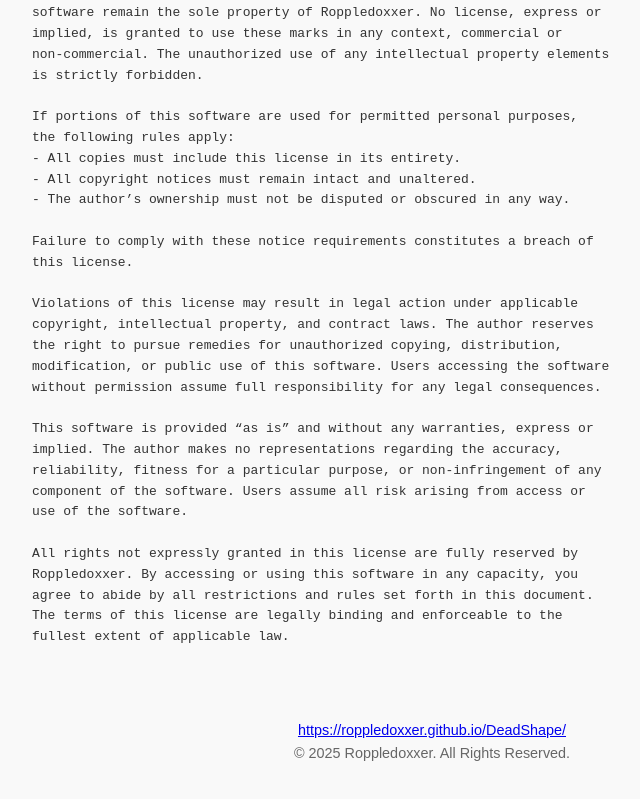
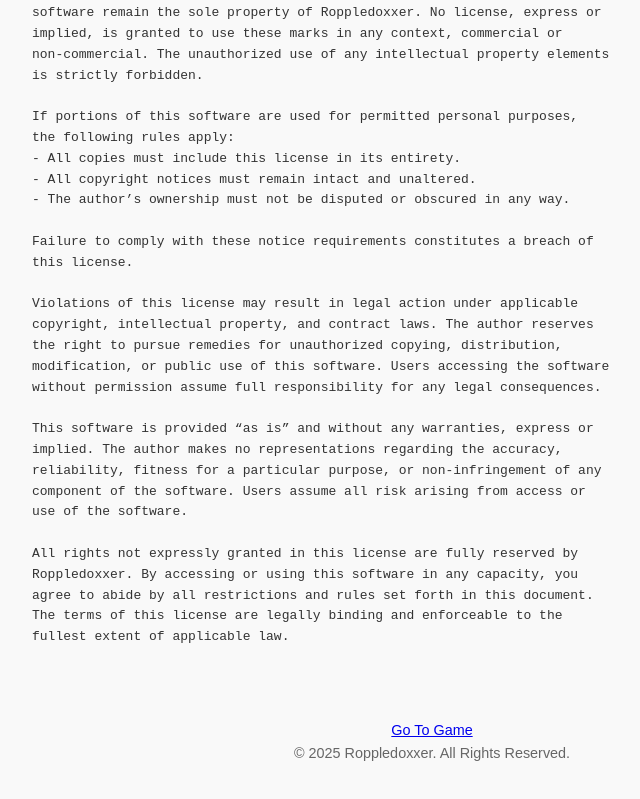
Before and after one commit to Roppledoxxer/DeadShape.LICENSE, a plain HTML site: page index.html in a window 1280 px wide. Shown: the part 929-1728 px from the top of the page, without its empty margins (208-848 px from the left). Drawn offline with Linux system fonts and the light colour scheme.

Commit message:
Update index.html

```diff
--- a/index.html
+++ b/index.html
@@ -107,7 +107,7 @@ fullest extent of applicable law.
   </pre>
 
   <footer>
-    <a href="https://roppledoxxer.github.io/DeadShape/">https://roppledoxxer.github.io/DeadShape/</a><br>
+    <a href="https://roppledoxxer.github.io/DeadShape/">Go To Game</a><br>
     © 2025 Roppledoxxer. All Rights Reserved.
   </footer>
 
```
